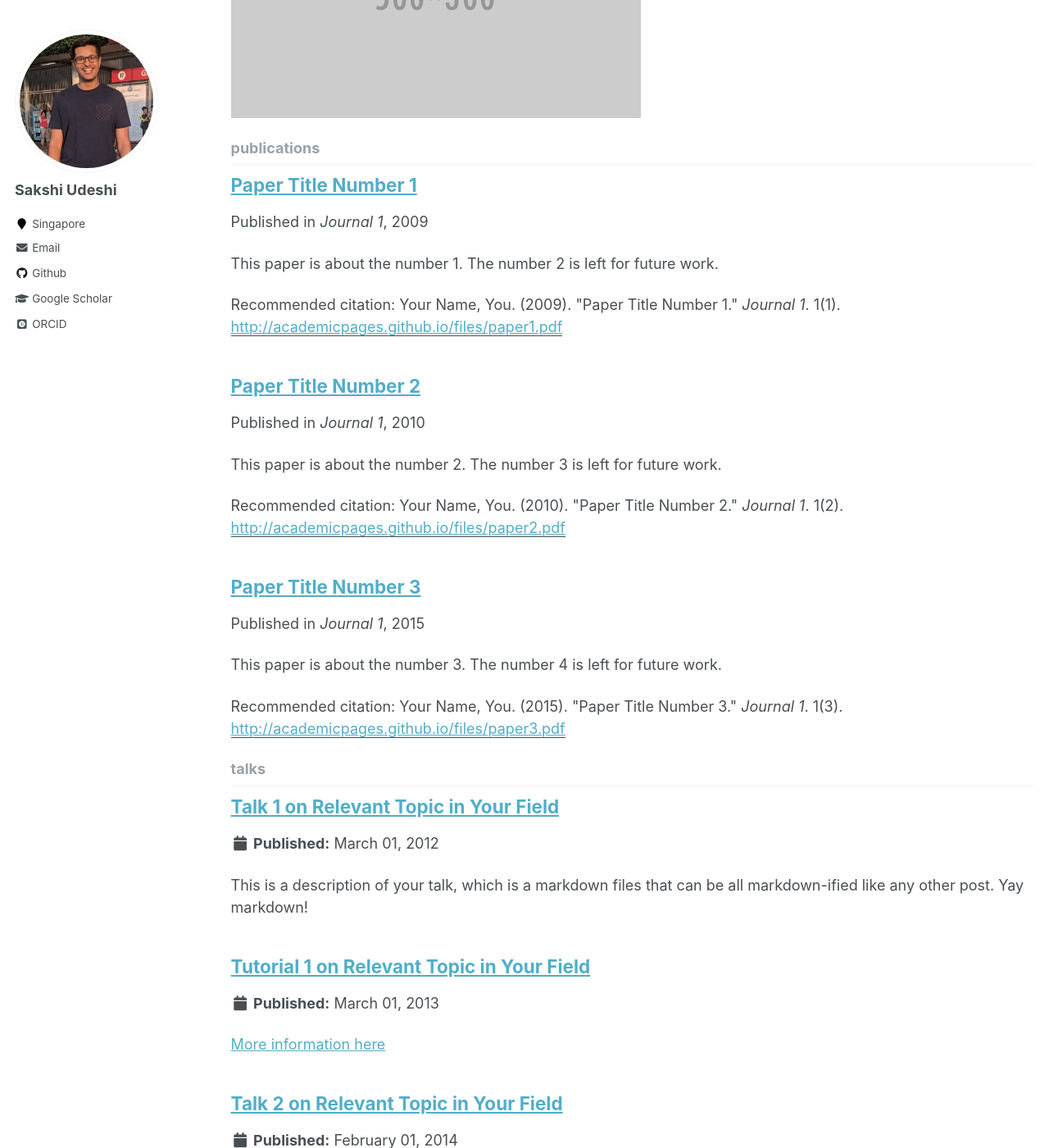
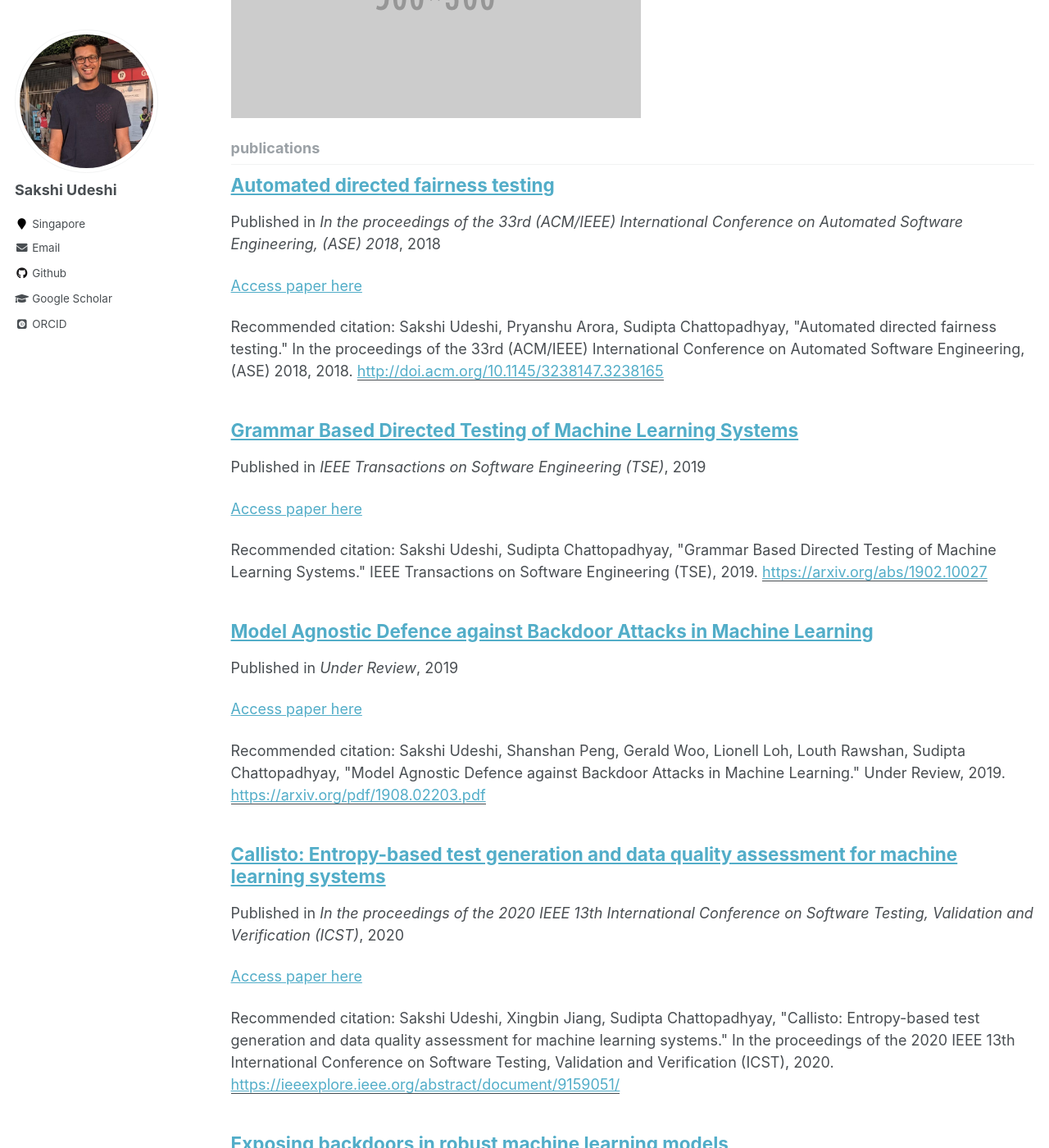
Before and after one commit to sakshiudeshi/sakshiudeshi.github.io, a Jekyll site: the page built from _pages/collection-archive.html, in a window 1280 px wide and 1400 px high, scrolled down 960 px. Shown: the whole window at 82% size. Built offline with Jekyll 4.4.1, drawn with Linux system fonts in a browser that asks for light colours; some web fonts are replaced; some of the changed text lies outside the part shown.

Commit message:
bib changes

```diff
--- a/_pages/publications.md
+++ b/_pages/publications.md
@@ -9,4 +9,77 @@
     <a href="{{ site.base }}/bib/pubs.bib">Download BibTeX.</a>
 </p>
 
-{% include pubs.html %}
+<style>
+#bibtex_errors { margin-top:10px; color: red;}
+.well pre { margin: 0px 0px 0px 0px; font-size: 80%; }
+</style>
+
+<div class="bibtex_structure">
+  <div class="sections bibtextypekey">
+    <div class="section @misc">
+      <h2>Preprints</h2>
+      <div class="sort year" extra="DESC number">
+        <div class="templates"></div>
+      </div>
+    </div>
+    <div class="section @inproceedings">
+      <h2>International Conferences</h2>
+      <div class="sort year" extra="DESC number">
+        <div class="templates"></div>
+      </div>
+    </div>
+    <div class="section @article">
+        <h2>Journals</h2>
+        <div class="sort year" extra="DESC number">
+          <div class="templates"></div>
+        </div>
+    </div>
+    <div class="section @phdthesis">
+      <h2>Thesis</h2>
+      <div class="sort year" extra="DESC number">
+        <div class="templates"></div>
+      </div>
+    </div>
+  </div>
+</div>
+
+
+<bibtex src="{{ base_path }}/bib/pubs.bib" />
+
+<div id="bibtex_display">
+  <div class="if bibtex_template" style="display: none;">
+      <ul>
+      <li class="bibtexVar" id="bib+BIBTEXKEY+" extra="BIBTEXKEY">
+        <span class="title" style="font-weight: bold;"></span>.
+        <div><span class="author"></span></div>
+        <div>
+          <span class="if journal"><em><span class="journal"></span></em>,</span>
+          <span class="if booktitle">In <em><span class="booktitle"></span><span class="if series"><em> (<span class="series"></span>)</em>,</span></span>
+          <span class="if editor"><span class="editor"></span> (editors),</span>
+          <span class="if publisher"><em><span class="publisher"></span></em>,</span>
+          <span class="if !journal number">Technical report <span class="number"></span>,</span>
+          <span class="if institution"><span class="institution"></span>,</span>
+          <span class="if address"><span class="address"></span>,</span>
+          <span class="if volume"><span class="volume"></span>,</span>
+          <span class="if journal number">(<span class="number"></span>),</span>
+          <span class="if pages"> pages <span class="pages"></span>,</span>
+          <span class="if month"><span class="month"></span>,</span>
+          <span class="if year"><span class="year"></span>.</span>
+          <span class="if note"> <span class="note"></span>.</span>
+          <span class="if url"><a class="url" target="_blank">(link)</a></span>
+          <a class="bibtexVar" role="button" href="#bib+BIBTEXKEY+"
+             onclick="$('#bibraw+BIBTEXKEY+').toggle();"
+             extra="BIBTEXKEY">[bib]</a>
+        </div>
+        <div class="bibtexVar" style="display: none;"
+             id="bibraw+BIBTEXKEY+" extra="BIBTEXKEY">
+  		  <div class="well" >
+  		    <pre><span class="bibtexraw noread"></span></pre>
+  		  </div>
+  	  </div>
+        <div style="display:none"><span class="bibtextype"></span></div>
+        <div style="display:none"><span class="if topic"><span class="topic"></span></span></div>
+      </li>
+          </ul>
+    </div>
+</div>
--- a/_publications/2009-10-01-paper-title-number-1.md
+++ /dev/null
@@ -1,15 +0,0 @@
----
-title: "Paper Title Number 1"
-collection: publications
-permalink: /publication/2009-10-01-paper-title-number-1
-excerpt: 'This paper is about the number 1. The number 2 is left for future work.'
-date: 2009-10-01
-venue: 'Journal 1'
-paperurl: 'http://academicpages.github.io/files/paper1.pdf'
-citation: 'Your Name, You. (2009). &quot;Paper Title Number 1.&quot; <i>Journal 1</i>. 1(1).'
----
-This paper is about the number 1. The number 2 is left for future work.
-
-[Download paper here](http://academicpages.github.io/files/paper1.pdf)
-
-Recommended citation: Your Name, You. (2009). "Paper Title Number 1." <i>Journal 1</i>. 1(1).
--- a/_publications/2010-10-01-paper-title-number-2.md
+++ /dev/null
@@ -1,15 +0,0 @@
----
-title: "Paper Title Number 2"
-collection: publications
-permalink: /publication/2010-10-01-paper-title-number-2
-excerpt: 'This paper is about the number 2. The number 3 is left for future work.'
-date: 2010-10-01
-venue: 'Journal 1'
-paperurl: 'http://academicpages.github.io/files/paper2.pdf'
-citation: 'Your Name, You. (2010). &quot;Paper Title Number 2.&quot; <i>Journal 1</i>. 1(2).'
----
-This paper is about the number 2. The number 3 is left for future work.
-
-[Download paper here](http://academicpages.github.io/files/paper2.pdf)
-
-Recommended citation: Your Name, You. (2010). "Paper Title Number 2." <i>Journal 1</i>. 1(2).
--- a/_publications/2015-10-01-paper-title-number-3.md
+++ /dev/null
@@ -1,15 +0,0 @@
----
-title: "Paper Title Number 3"
-collection: publications
-permalink: /publication/2015-10-01-paper-title-number-3
-excerpt: 'This paper is about the number 3. The number 4 is left for future work.'
-date: 2015-10-01
-venue: 'Journal 1'
-paperurl: 'http://academicpages.github.io/files/paper3.pdf'
-citation: 'Your Name, You. (2015). &quot;Paper Title Number 3.&quot; <i>Journal 1</i>. 1(3).'
----
-This paper is about the number 3. The number 4 is left for future work.
-
-[Download paper here](http://academicpages.github.io/files/paper3.pdf)
-
-Recommended citation: Your Name, You. (2015). "Paper Title Number 3." <i>Journal 1</i>. 1(3).
--- /dev/null
+++ b/_publications/2018-01-01-Automated-directed-fairness-testing.md
@@ -0,0 +1,10 @@
+---
+title: "Automated directed fairness testing"
+collection: publications
+permalink: /publication/2018-01-01-Automated-directed-fairness-testing
+date: 2018-01-01
+venue: 'In the proceedings of the 33rd (ACM/IEEE) International Conference on Automated Software Engineering, (ASE) 2018'
+paperurl: 'http://doi.acm.org/10.1145/3238147.3238165'
+citation: ' Sakshi Udeshi,  Pryanshu Arora,  Sudipta Chattopadhyay, &quot;Automated directed fairness testing.&quot; In the proceedings of the 33rd (ACM/IEEE) International Conference on Automated Software Engineering, (ASE) 2018, 2018.'
+---
+[Access paper here](http://doi.acm.org/10.1145/3238147.3238165){:target="_blank"}
--- /dev/null
+++ b/_publications/2019-01-01-Grammar-Based-Directed-Testing-of-Machine-Learning-Systems.md
@@ -0,0 +1,10 @@
+---
+title: "Grammar Based Directed Testing of Machine Learning Systems"
+collection: publications
+permalink: /publication/2019-01-01-Grammar-Based-Directed-Testing-of-Machine-Learning-Systems
+date: 2019-01-01
+venue: 'IEEE Transactions on Software Engineering (TSE)'
+paperurl: 'https://arxiv.org/abs/1902.10027'
+citation: ' Sakshi Udeshi,  Sudipta Chattopadhyay, &quot;Grammar Based Directed Testing of Machine Learning Systems.&quot; IEEE Transactions on Software Engineering (TSE), 2019.'
+---
+[Access paper here](https://arxiv.org/abs/1902.10027){:target="_blank"}
--- /dev/null
+++ b/_publications/2019-01-01-Model-Agnostic-Defence-against-Backdoor-Attacks-in-Machine-Learning.md
@@ -0,0 +1,10 @@
+---
+title: "Model Agnostic Defence against Backdoor Attacks in Machine Learning"
+collection: publications
+permalink: /publication/2019-01-01-Model-Agnostic-Defence-against-Backdoor-Attacks-in-Machine-Learning
+date: 2019-01-01
+venue: 'Under Review'
+paperurl: 'https://arxiv.org/pdf/1908.02203.pdf'
+citation: ' Sakshi Udeshi,  Shanshan Peng,  Gerald Woo,  Lionell Loh,  Louth Rawshan,  Sudipta Chattopadhyay, &quot;Model Agnostic Defence against Backdoor Attacks in Machine Learning.&quot; Under Review, 2019.'
+---
+[Access paper here](https://arxiv.org/pdf/1908.02203.pdf){:target="_blank"}
--- /dev/null
+++ b/_publications/2020-01-01-Callisto-Entropy-based-test-generation-and-data-quality-assessment-for-machine-learning-systems.md
@@ -0,0 +1,10 @@
+---
+title: "Callisto: Entropy-based test generation and data quality assessment for machine learning systems"
+collection: publications
+permalink: /publication/2020-01-01-Callisto-Entropy-based-test-generation-and-data-quality-assessment-for-machine-learning-systems
+date: 2020-01-01
+venue: 'In the proceedings of the 2020 IEEE 13th International Conference on Software Testing, Validation and Verification (ICST)'
+paperurl: 'https://ieeexplore.ieee.org/abstract/document/9159051/'
+citation: ' Sakshi Udeshi,  Xingbin Jiang,  Sudipta Chattopadhyay, &quot;Callisto: Entropy-based test generation and data quality assessment for machine learning systems.&quot; In the proceedings of the 2020 IEEE 13th International Conference on Software Testing, Validation and Verification (ICST), 2020.'
+---
+[Access paper here](https://ieeexplore.ieee.org/abstract/document/9159051/){:target="_blank"}
--- /dev/null
+++ b/_publications/2020-01-01-Exposing-backdoors-in-robust-machine-learning-models.md
@@ -0,0 +1,13 @@
+---
+title: "Exposing backdoors in robust machine learning models"
+collection: publications
+permalink: /publication/2020-01-01-Exposing-backdoors-in-robust-machine-learning-models
+excerpt: '* equal contribution'
+date: 2020-01-01
+venue: 'Under Review'
+paperurl: 'https://arxiv.org/abs/2003.00865'
+citation: ' Ezekiel Soremekun*,  Sakshi Udeshi*,  Sudipta Chattopadhyay, &quot;Exposing backdoors in robust machine learning models.&quot; Under Review, 2020.'
+---
+* equal contribution
+
+[Access paper here](https://arxiv.org/abs/2003.00865){:target="_blank"}
--- /dev/null
+++ b/_publications/2022-01-01-AequeVox-Automated-Fairness-Testing-of-Speech-Recognition-Systems.md
@@ -0,0 +1,10 @@
+---
+title: "AequeVox: Automated Fairness Testing of Speech Recognition Systems"
+collection: publications
+permalink: /publication/2022-01-01-AequeVox-Automated-Fairness-Testing-of-Speech-Recognition-Systems
+date: 2022-01-01
+venue: 'In the proceedings of the 25th International Conference on Fundamental Approaches to Software Engineering'
+paperurl: 'https://arxiv.org/abs/2110.09843'
+citation: ' Sai Rajan,  Sakshi Udeshi,  Sudipta Chattopadhyay, &quot;AequeVox: Automated Fairness Testing of Speech Recognition Systems.&quot; In the proceedings of the 25th International Conference on Fundamental Approaches to Software Engineering, 2022.'
+---
+[Access paper here](https://arxiv.org/abs/2110.09843){:target="_blank"}
--- /dev/null
+++ b/_publications/2022-01-01-Astraea-Grammar-based-Fairness-Testing.md
@@ -0,0 +1,10 @@
+---
+title: "Astraea: Grammar-based Fairness Testing"
+collection: publications
+permalink: /publication/2022-01-01-Astraea-Grammar-based-Fairness-Testing
+date: 2022-01-01
+venue: 'IEEE Transactions on Software Engineering'
+paperurl: 'https://arxiv.org/abs/2010.02542'
+citation: ' Ezekiel Soremekun,  Sakshi Udeshi,  Sudipta Chattopadhyay, &quot;Astraea: Grammar-based Fairness Testing.&quot; IEEE Transactions on Software Engineering, 2022.'
+---
+[Access paper here](https://arxiv.org/abs/2010.02542){:target="_blank"}
```
Also changed, not shown: pubs.bib (added, +65 -0 lines), 1 other file.
